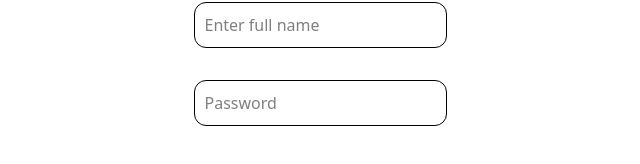
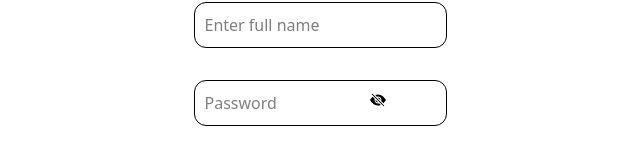
Before and after one commit to Sainath-Nanaware/javaScript-Quetions, a React (Vite) app in the folder reactProject/: page /submit in a window 1280 px wide. Shown: the part 336-500 px from the top of the page, without its empty margins (320-960 px from the left). Built offline with nearby package versions, Linux system fonts and the light colour scheme.

Commit message:
complete form password functionality

```diff
--- a/reactProject/package.json
+++ b/reactProject/package.json
@@ -13,6 +13,7 @@
     "@tailwindcss/vite": "^4.0.13",
     "react": "^19.0.0",
     "react-dom": "^19.0.0",
+    "react-icons": "^5.5.0",
     "react-router-dom": "^7.3.0",
     "tailwindcss": "^4.0.13"
   },
--- a/reactProject/src/components/FormField.jsx
+++ b/reactProject/src/components/FormField.jsx
@@ -1,11 +1,27 @@
-import React from 'react'
+import React, { useState } from 'react'
+import { IoEyeSharp } from "react-icons/io5";
+import { BsEyeSlashFill } from "react-icons/bs";
 
 function FormField() {
-  return (
+    const [passwordIcon,setPasswordIcon]=useState(<BsEyeSlashFill />)
+    const [type,setType]=useState("password")
+    function handleOnclick(){
+        if(type=="password"){
+            setPasswordIcon(<IoEyeSharp />)
+            setType("text")
+        }else{
+            setPasswordIcon(<BsEyeSlashFill />)
+            setType("password")
+        }
+    }
+    return (
     <div className='h-[100vh] flex justify-center items-center'>
       <form  className=' flex flex-col justify-center items-center gap-8'>
         <input type="text" placeholder='Enter full name' className=' border border-black focus:outline-amber-600 p-[10px] rounded-xl ' />
-        <input type="text" placeholder='Password'className=' border border-black focus:outline-amber-600 p-[10px] rounded-xl' />
+        <div className='relative'>
+        <input type={type} placeholder='Password'className=' border border-black focus:outline-amber-600 p-[10px] rounded-xl'/>
+        <p className='absolute top-3 left-44' onClick={()=>{handleOnclick()}}>{passwordIcon}</p>
+        </div>
       </form>
     </div>
   )
```
Also changed, not shown: 1 other file (tests, documents, lock files or other folders).
